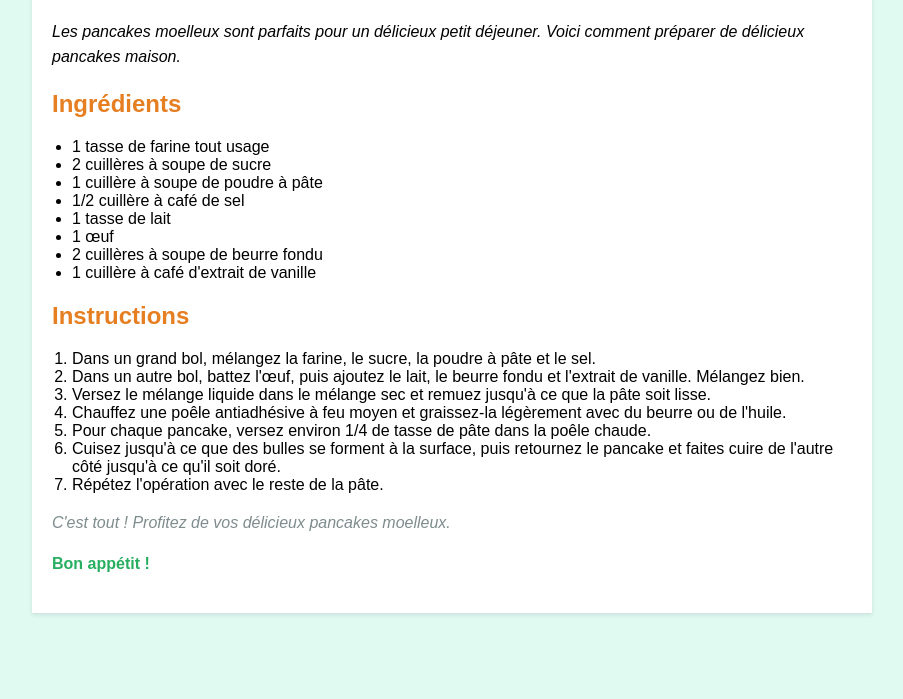
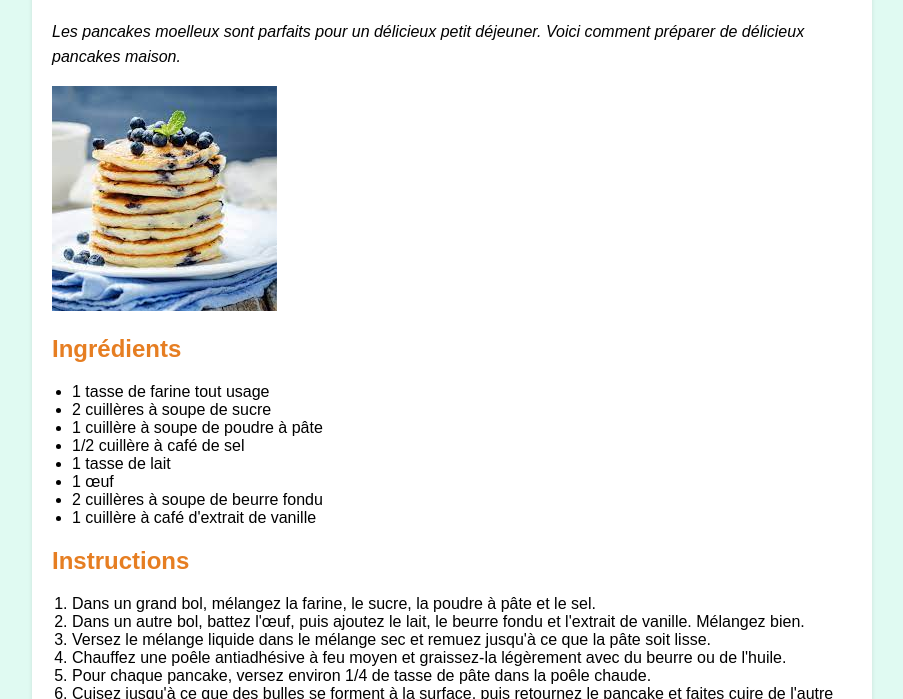
Before and after one commit to Clem-pnt/Recettes_etudiantes, a plain HTML site: page pancakes.html in a window 1280 px wide. Shown: the part 101-800 px from the top of the page, without its empty margins (188-1091 px from the left). Drawn offline with Linux system fonts and the light colour scheme.

Commit message:
Update pancakes.html

```diff
--- a/pancakes.html
+++ b/pancakes.html
@@ -54,7 +54,7 @@
     <div class="recipe-container">
         <h1>Recette de Pancakes</h1>
         <p><em>Les pancakes moelleux sont parfaits pour un délicieux petit déjeuner. Voici comment préparer de délicieux pancakes maison.</em></p>
-
+        <img src="panckake.jpg" alt="Pancakes">
         <h2>Ingrédients</h2>
         <ul>
             <li>1 tasse de farine tout usage</li>
```
